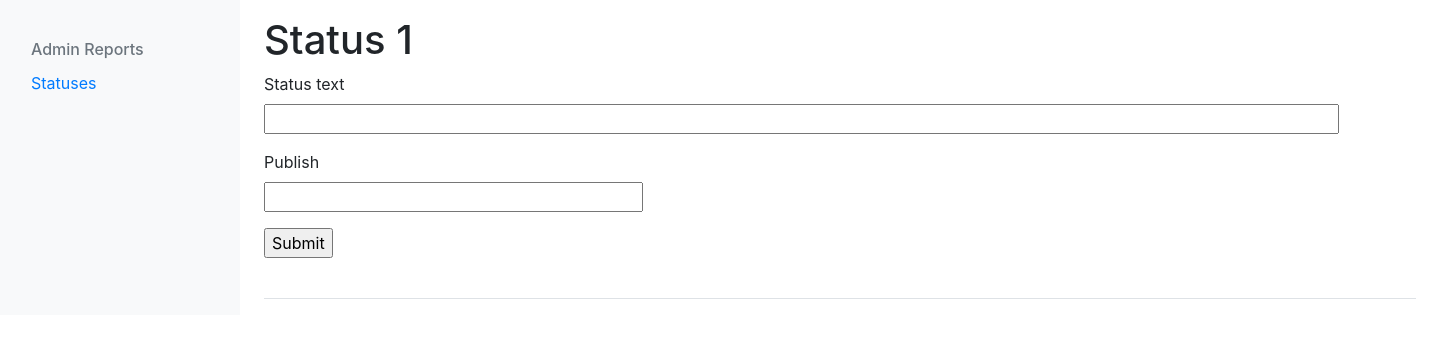
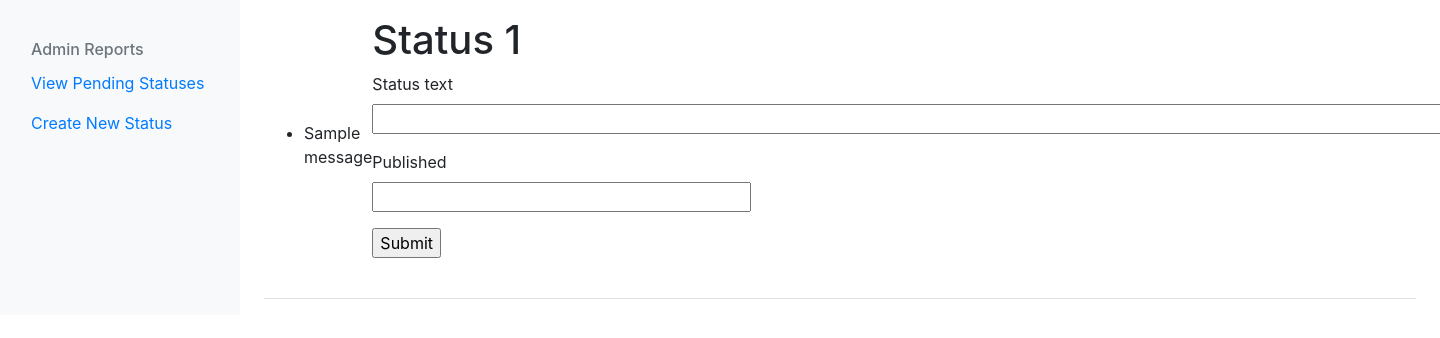
Before and after one commit to nmaynes/flask-postgres-docker, a Python web app: template app/templates/edit_status.html in a window 1440 px wide. Shown: the part 56-394 px from the top of the page. Run offline with Jinja, Linux system fonts and the light colour scheme; the template is opened without the code that fills it: most values are stand-ins (such as "Sample title", 1, 10 or a date in 2020); one stand-in notice (Sample message) is shown; form fields are guessed from the names that the template uses; some libraries are stand-ins or nearby versions.

Commit message:
Connect status edit form to database
Add flash message for successful edit

```diff
--- a/app/config.py
+++ b/app/config.py
@@ -1,4 +1,10 @@
 import os
+
 
 class Config(object):
     SECRET_KEY = os.environ.get('SECRET_KEY')
+    TEMPLATES_AUTO_RELOAD = True
+    SQLALCHEMY_DATABASE_URI = 'postgresql+psycopg2://%s:%s@%s/%s' % (
+        # ARGS.dbuser, ARGS.dbpass, ARGS.dbhost, ARGS.dbname
+        os.environ['DBUSER'], os.environ['DBPASS'], os.environ['DBHOST'], os.environ['DBNAME']
+    )
--- a/app/templates/base.html
+++ b/app/templates/base.html
@@ -40,7 +40,13 @@
                       <li class="nav-item">
                         <a class="nav-link" href="{{ url_for('index') }}">
                           <span data-feather="file-text"></span>
-                          Statuses
+                          View Pending Statuses
+                        </a>
+                      </li>
+                      <li class="nav-item">
+                        <a class="nav-link" href="{{ url_for('add_status') }}">
+                          <span data-feather="file-text"></span>
+                          Create New Status
                         </a>
                       </li>
                     </ul>
@@ -48,9 +54,23 @@
                 </nav>
                 <main role="main" class="col-md-9 ml-sm-auto col-lg-10 px-md-4">
                     <div class="d-flex justify-content-between flex-wrap flex-md-nowrap align-items-center pt-3 pb-2 mb-3 border-bottom">
-                      <div class="container-fluid">
+                      <div class="container">
                           <div class="row">
-                                  {% block content %}{% endblock %}
+                            {% with messages = get_flashed_messages() %}
+                              {% if messages %}
+                                <ul class=flashes>
+                                {% for message in messages %}
+                                  <li>{{ message }}</li>
+                                {% endfor %}
+                                </ul>
+                              {% endif %}
+                            {% endwith %}
+                          </div>
+                      </div>
+                        <div class="container-fluid">
+                          <div class="row">
+
+                                {% block content %}{% endblock %}
                           </div>
                       </div>
                     </div>
--- a/app/templates/edit_status.html
+++ b/app/templates/edit_status.html
@@ -8,8 +8,8 @@
             {{ form.status_text(size=100) }}
         </p>
         <p>
-            {{ form.publish.label }}<br>
-            {{ form.publish(size=32) }}
+            {{ form.published.label }}<br>
+            {{ form.published(size=32) }}
         </p>
         <p>{{ form.submit() }}</p>
     </form>
--- a/app/templates/index.html
+++ b/app/templates/index.html
@@ -15,7 +15,7 @@
             <tbody>
             {% for status in data %}
                 <tr>
-                    <th scope="row">Status {{status.id}}</th>
+                    <th scope="row"><a href="{{ url_for('edit_status', status_id=status.id) }}">Status {{status.id}}</a></th>
                     <td>{{status.status_text}}</td>
                 </tr>
             {% endfor %}
```
Also changed, not shown: app/app.py (+24 -9 lines), app/forms.py (+6 -1 lines).
